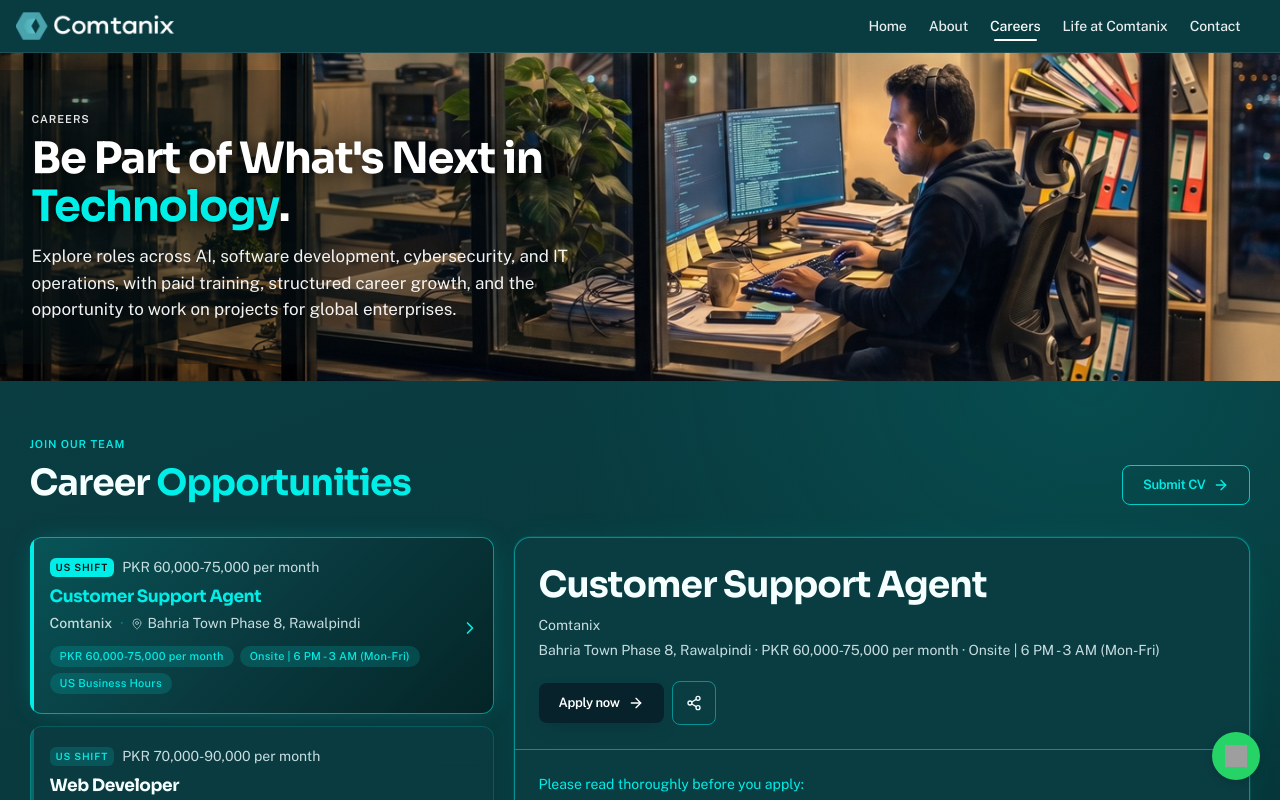
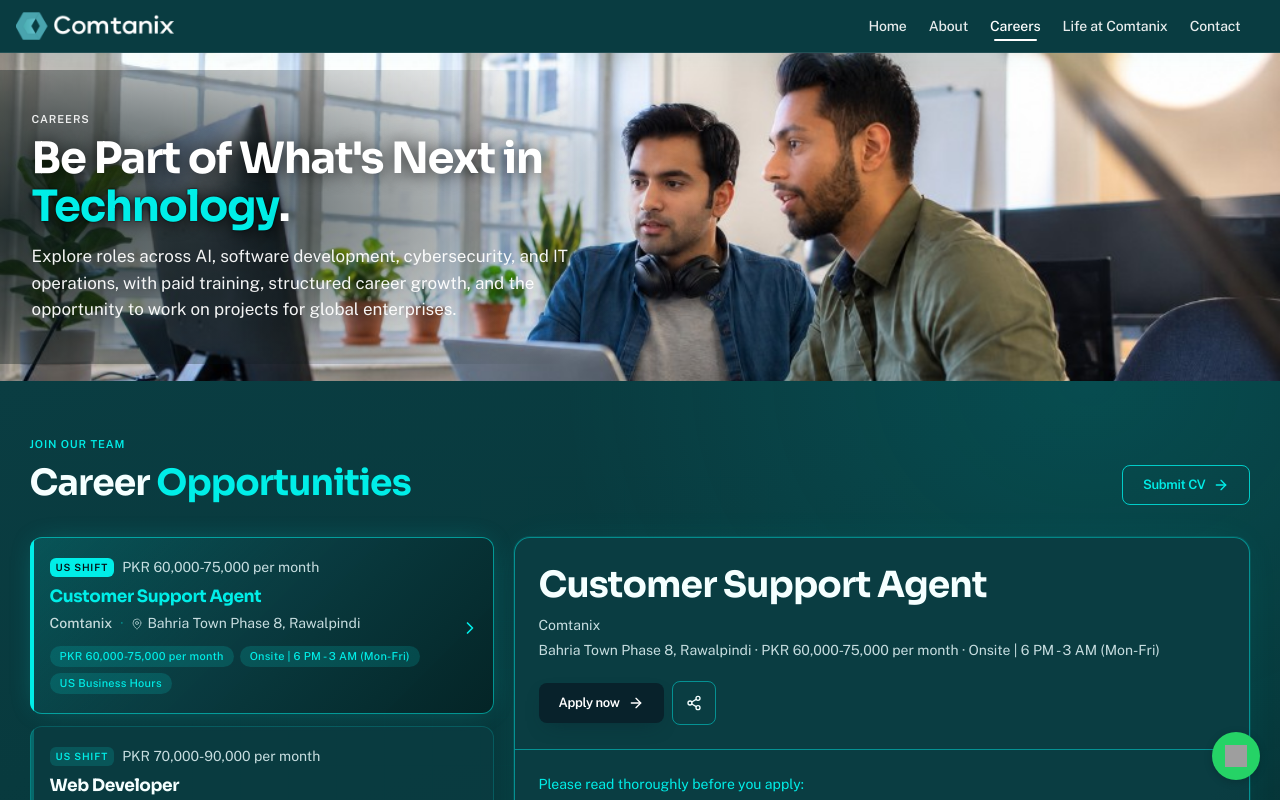
Before and after one commit to adnanhayat531/comtanixcareers, a Next.js app: page /careers in a window 1280 px wide. Shown: the top 800 px of the page. Built offline with nearby package versions, Linux system fonts and the light colour scheme; no server answers; grey boxes are pictures that could not be loaded.

Commit message:
Update CareersPage hero image and description for enhanced branding. Modify ApplyForm confirmation label for clarity. Introduce fillLetterbox prop in PageHero for improved image presentation options.

```diff
--- a/src/app/careers/page.tsx
+++ b/src/app/careers/page.tsx
@@ -41,10 +41,10 @@ export default function CareersPage() {
         eyebrow="Careers"
         title="Be Part of What's Next in Technology."
         description="Explore roles across AI, software development, cybersecurity, and IT operations, with paid training, structured career growth, and the opportunity to work on projects for global enterprises."
-        image="/careers/hero-v3.jpg"
-        imageAlt="Developer focused on dual monitors in the Comtanix office"
+        image="/careers/hero-v5.png"
+        imageAlt="Colleagues collaborating at a desk in the Comtanix office"
         imageFit="cover"
-        objectPosition="75% 42%"
+        objectPosition="center 42%"
         className="page-hero-banner w-full !aspect-[1440/369] !h-auto !min-h-0 !max-h-none max-sm:!min-h-[15rem] max-sm:!aspect-auto max-sm:!h-[min(34vh,15rem)]"
       />
 
--- a/src/components/apply/ApplyForm.tsx
+++ b/src/components/apply/ApplyForm.tsx
@@ -37,7 +37,7 @@ const CONFIRMATIONS = [
     id: "confirm-location",
     name: "confirmLocation",
     label:
-      "I can commute to Bahria Town Phase 8, Rawalpindi (Noor Heights).",
+      "I can commute to Bahria Town Phase 8, Rawalpindi.",
   },
 ] as const;
 
--- a/src/components/ui/PageHero.tsx
+++ b/src/components/ui/PageHero.tsx
@@ -16,6 +16,11 @@ type PageHeroProps = {
   objectPosition?: string;
   /** Soft left→right fade so letterbox edge blends into the hero (no hard cut). */
   imageBlend?: boolean;
+  /**
+   * With contain: fill side gaps with a blurred cover of the same photo
+   * so width looks full without zooming the sharp image.
+   */
+  fillLetterbox?: boolean;
   /** Prefer light text on photo heroes. Default when image is set. */
   tone?: "dark" | "light";
   children?: ReactNode;
@@ -56,6 +61,7 @@ export function PageHero({
   imagePosition = "center",
   objectPosition,
   imageBlend = false,
+  fillLetterbox = false,
   tone,
   children,
   className = "",
@@ -163,16 +169,30 @@ export function PageHero({
             </div>
           </>
         ) : (
-          // Native img — fill + class "absolute" so globals.css height:auto rule cannot collapse it
+          <>
+            {fillLetterbox && imageFit === "contain" ? (
+              // Soft side fill — full width look without zooming the sharp photo
               // eslint-disable-next-line @next/next/no-img-element
               <img
                 src={image}
+                alt=""
+                aria-hidden
+                className="absolute inset-0 z-0 h-full w-full scale-110 object-cover opacity-80 blur-2xl"
+                fetchPriority="high"
+                decoding="async"
+              />
+            ) : null}
+            {/* Native img — fill + class "absolute" so globals.css height:auto rule cannot collapse it */}
+            {/* eslint-disable-next-line @next/next/no-img-element */}
+            <img
+              src={image}
               alt={imageAlt}
-            className={`absolute inset-0 z-0 h-full w-full ${fitClass} ${positionClass} [object-position:var(--hero-pos,center_42%)] max-sm:[object-position:center_28%] sm:[object-position:var(--hero-pos)]`}
+              className={`absolute inset-0 z-[1] h-full w-full ${fitClass} ${positionClass} [object-position:var(--hero-pos,center_42%)] max-sm:[object-position:center_28%] sm:[object-position:var(--hero-pos)]`}
               style={imgStyle}
               fetchPriority="high"
               decoding="async"
             />
+          </>
         )
       ) : (
         <div
```
Also changed, not shown: public/careers/hero-v4.png (added), public/careers/hero-v5.png (added). Lines whose indentation alone changed are shown as unchanged.
